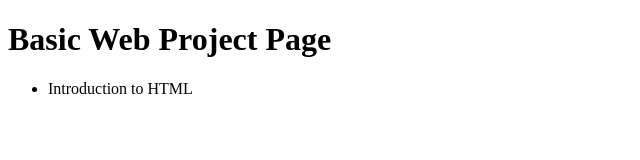
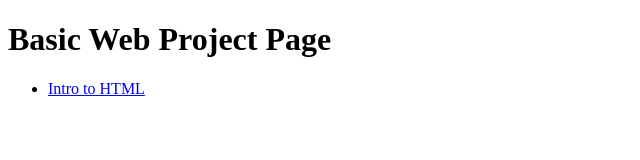
Before and after one commit to scsivley/WEBT1320, a plain HTML site: page index.html in a window 1280 px wide. Shown: the whole page, without its empty margins (0-640 px from the left). Drawn offline with Linux system fonts and the light colour scheme.

Commit message:
Update index.html

```diff
--- a/index.html
+++ b/index.html
@@ -8,7 +8,7 @@
 <body>
     <h1>Basic Web Project Page</h1>
     <ul>
-        <li>Introduction to HTML</li>
+        <li><a href="intro_to_html/index.html" target="_blank">Intro to HTML</a></li>
     </ul>
 
 </body>
```
